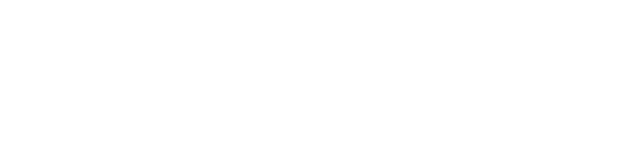
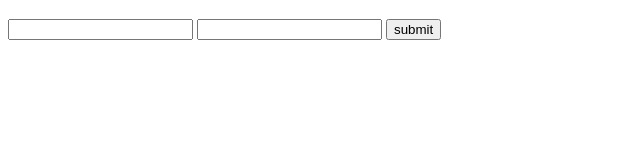
Before and after one commit to acciojob/sharable-urls-TheNew-WebDeveloper, a website: page main.html in a window 1280 px wide. Shown: the whole page, without its empty margins (0-640 px from the left). Drawn offline with Linux system fonts and the light colour scheme.

Commit message:
created a submission

```diff
--- a/main.html
+++ b/main.html
@@ -3,6 +3,12 @@
   <body>
     <script type="text/javascript" src="./script.js">
 </script>
+	  <h3 id="url"></h3>
+	  <form>
+		  <input type="text" id="name" name="name">
+		  <input type="number" id="year" name="year">
+		  <input type="button" value="submit" id="button" onclick="fun()">
+	  </form>
   </body>
 
 </html>
--- a/script.js
+++ b/script.js
@@ -1 +1,5 @@
 // your code here
+function fun()
+{
+	document.getElementById("url").innerHTML=`https://localhost:8080/`
+}
```
